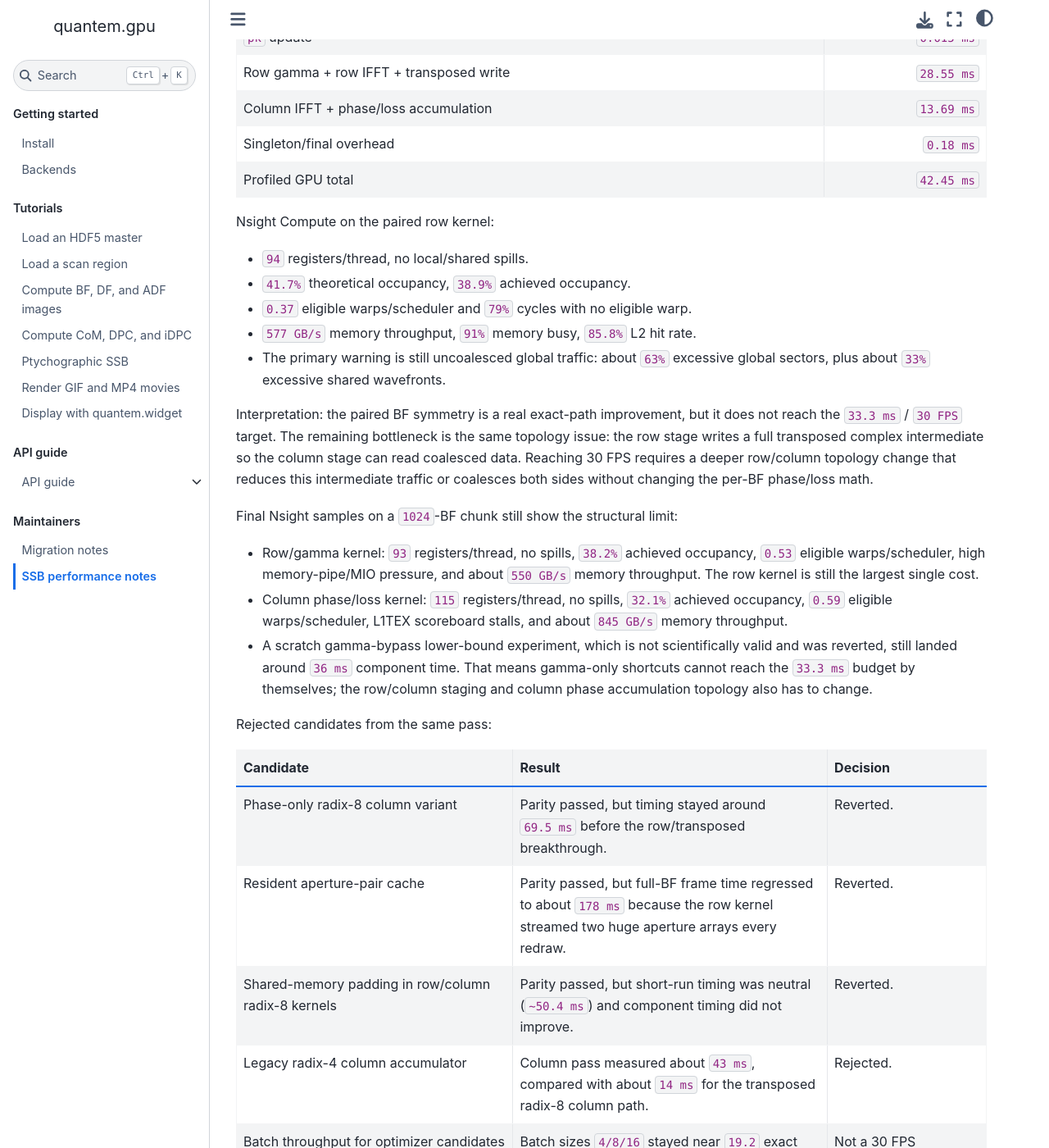
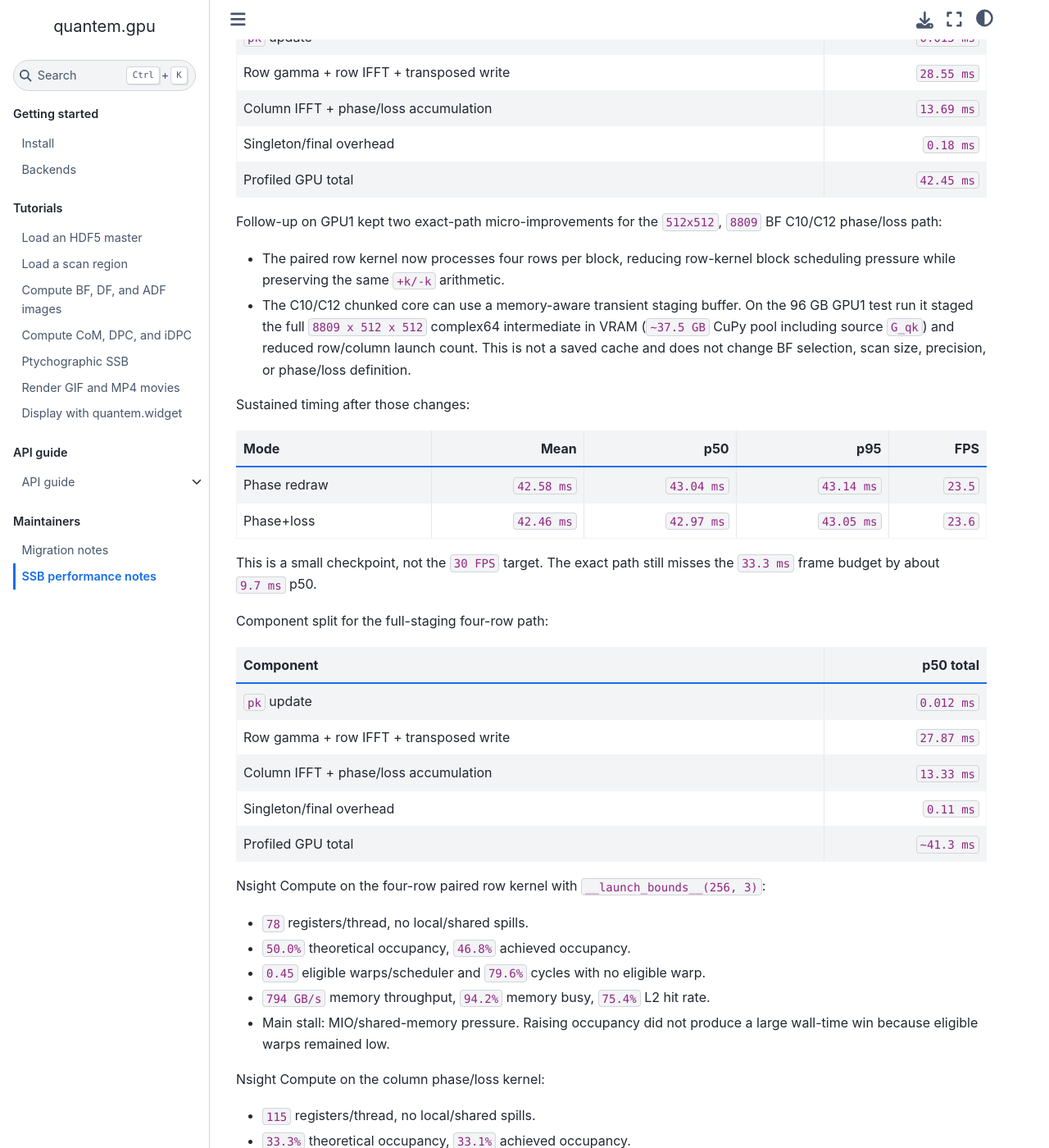
Before and after one commit to bobleesj/quantem.gpu, a Jupyter Book: the page built from docs/maintainer/ssb-performance.md, in a window 1280 px wide and 1400 px high, scrolled down 8116 px. Shown: the whole window at 82% size. Built offline with Jupyter Book 1.0.4 settings and Sphinx 7.4.7 and the Sphinx Book theme 1.1.4, drawn with Linux system fonts in a browser that asks for light colours; some of the changed text lies outside the part shown.

Commit message:
perf: improve 512 SSB phase loss staging

```diff
--- a/docs/maintainer/ssb-performance.md
+++ b/docs/maintainer/ssb-performance.md
@@ -346,6 +346,55 @@ Current component split for the paired full-storage path:
 | Singleton/final overhead | `0.18 ms` |
 | Profiled GPU total | `42.45 ms` |
 
+Follow-up on GPU1 kept two exact-path micro-improvements for the `512x512`,
+`8809` BF C10/C12 phase/loss path:
+
+- The paired row kernel now processes four rows per block, reducing row-kernel
+  block scheduling pressure while preserving the same `+k/-k` arithmetic.
+- The C10/C12 chunked core can use a memory-aware transient staging buffer.
+  On the 96 GB GPU1 test run it staged the full `8809 x 512 x 512` complex64
+  intermediate in VRAM (`~37.5 GB` CuPy pool including source `G_qk`) and
+  reduced row/column launch count. This is not a saved cache and does not
+  change BF selection, scan size, precision, or phase/loss definition.
+
+Sustained timing after those changes:
+
+| Mode | Mean | p50 | p95 | FPS |
+| --- | ---: | ---: | ---: | ---: |
+| Phase redraw | `42.58 ms` | `43.04 ms` | `43.14 ms` | `23.5` |
+| Phase+loss | `42.46 ms` | `42.97 ms` | `43.05 ms` | `23.6` |
+
+This is a small checkpoint, not the `30 FPS` target. The exact path still
+misses the `33.3 ms` frame budget by about `9.7 ms` p50.
+
+Component split for the full-staging four-row path:
+
+| Component | p50 total |
+| --- | ---: |
+| `pk` update | `0.012 ms` |
+| Row gamma + row IFFT + transposed write | `27.87 ms` |
+| Column IFFT + phase/loss accumulation | `13.33 ms` |
+| Singleton/final overhead | `0.11 ms` |
+| Profiled GPU total | `~41.3 ms` |
+
+Nsight Compute on the four-row paired row kernel with
+`__launch_bounds__(256, 3)`:
+
+- `78` registers/thread, no local/shared spills.
+- `50.0%` theoretical occupancy, `46.8%` achieved occupancy.
+- `0.45` eligible warps/scheduler and `79.6%` cycles with no eligible warp.
+- `794 GB/s` memory throughput, `94.2%` memory busy, `75.4%` L2 hit rate.
+- Main stall: MIO/shared-memory pressure. Raising occupancy did not produce a
+  large wall-time win because eligible warps remained low.
+
+Nsight Compute on the column phase/loss kernel:
+
+- `115` registers/thread, no local/shared spills.
+- `33.3%` theoretical occupancy, `33.1%` achieved occupancy.
+- `0.57` eligible warps/scheduler and `68.4%` cycles with no eligible warp.
+- `846 GB/s` memory throughput but low L2 hit rate, with L1TEX scoreboard
+  stalls. Launch-bound forcing to reduce registers regressed timing.
+
 Nsight Compute on the paired row kernel:
 
 - `94` registers/thread, no local/shared spills.
@@ -411,6 +460,10 @@ Rejected candidates from the same pass:
 | Two-lane column phase/loss block `(64,2,1)` | Parity passed, but sustained p50 stayed about `43.8 ms`; extra shared-memory reduction and lower occupancy offset the halved BF-loop iterations. | Reverted. |
 | Direct full-plane `G_qk` loads in the paired row kernel | Full-storage timing regressed to p50 `44.0 ms`; the Hermitian-capable helper branch is not the row bottleneck. | Reverted. |
 | `16x16` tiled intermediate layout balancing row writes and column reads | Parity passed, but p50 regressed to `50.5 ms`; improved row-store locality was outweighed by worse column-load locality. | Reverted. |
+| Eight rows per paired row block using dynamic 64 KB shared memory | Parity passed, but p50 regressed to `46.0 ms`; lower occupancy/shared-memory pressure outweighed lower block count. | Reverted. |
+| Packed `float4` helper transforming the `+k/-k` row FFTs together | Parity passed, but p50 regressed to `43.7 ms`; extra register and shuffle pressure outweighed saved barriers. | Reverted. |
+| Column launch bound `__launch_bounds__(64, 12)` | Parity passed, but p50 regressed to `44.25 ms`; forcing more blocks over-constrained the compiler. | Reverted. |
+| Column launch bound `__launch_bounds__(64, 10)` | Parity passed, but p50 regressed to `43.21 ms`; the original `64,8` launch bound remains best for the column kernel. | Reverted. |
 
 GPU1 was saturated during the long run (`100%` SM at the `300 W` power cap,
 about `66%` memory controller). The remaining exact-path bottleneck is not
```
Also changed, not shown: 2 other files.
